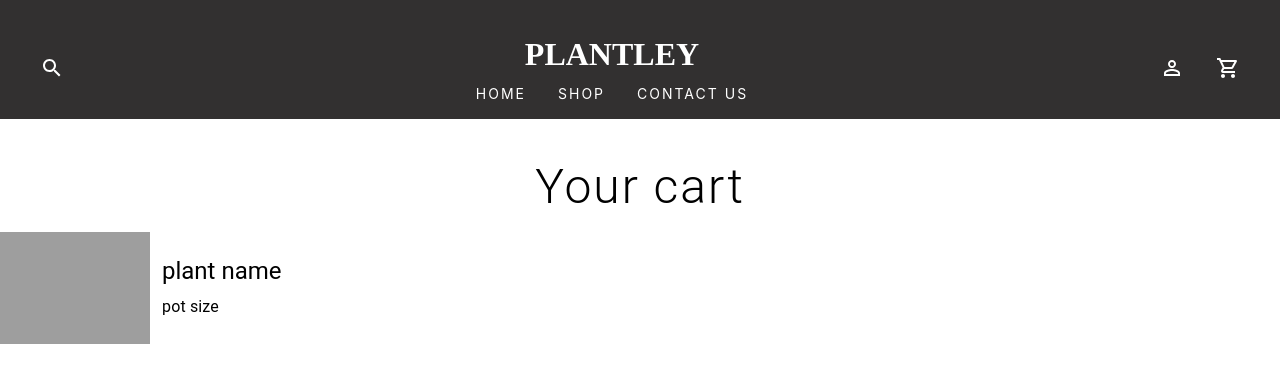
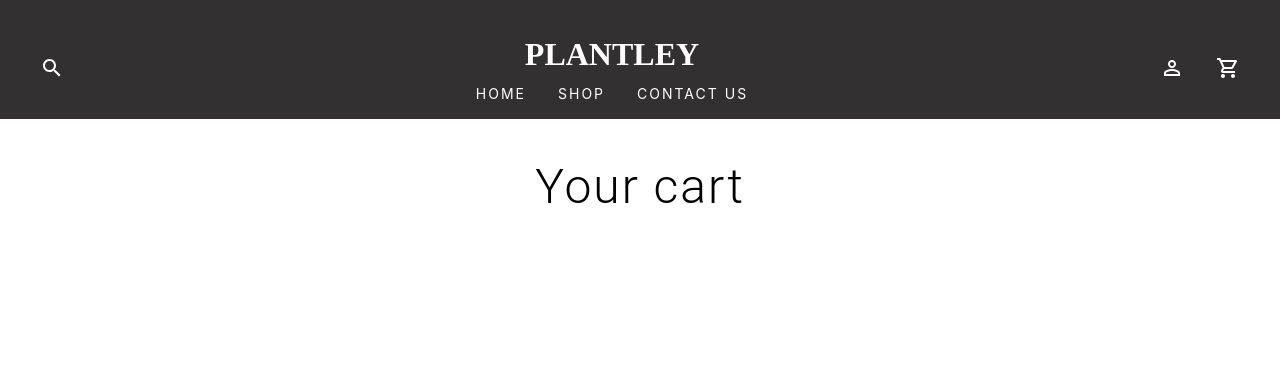
Before and after one commit to gladys-pascual/plantley, a React (Create React App) app in the folder frontend/: page /cart in a window 1280 px wide. Shown: the top 382 px of the page. Built offline with nearby package versions, Linux system fonts and the light colour scheme; a web font is replaced by a local one.

Commit message:
[FE] add cart to local storage and render to cart items

```diff
--- a/frontend/src/App.tsx
+++ b/frontend/src/App.tsx
@@ -22,6 +22,8 @@ type CartArray = {
 function App() {
   const [cartArray, setCartArray] = React.useState<CartArray>([]);
   const [hasCartItems, setHasCartItems] = React.useState(false);
+  const [cartArrayFromStorage, setCartArrayFromStorage] =
+    React.useState<CartArray>([]);
 
   const handleAddToCart = (quantity: number, plantId: number) => {
     const isInCart = cartArray.find((item) => item.plantId === plantId);
@@ -33,19 +35,39 @@ function App() {
           : cartItem
       );
       setCartArray(updatedCart);
+      localStorage.setItem("cartItems", JSON.stringify(updatedCart));
     } else {
       setCartArray([...cartArray, { quantity, plantId }]);
+      localStorage.setItem(
+        "cartItems",
+        JSON.stringify([...cartArray, { quantity, plantId }])
+      );
     }
   };
 
+  const handleRemoveToCart = (plantId: number) => {
+    const updatedCart = cartArray.filter(
+      (cartItem) => cartItem.plantId === plantId
+    );
+    setCartArray(updatedCart);
+    localStorage.setItem("cartItems", JSON.stringify(updatedCart));
+  };
+
   React.useEffect(() => {
-    if (cartArray.length > 0) {
+    const localStorageCartItems = localStorage.getItem("cartItems");
+    if (localStorageCartItems) {
+      setCartArrayFromStorage(JSON.parse(localStorageCartItems));
+    }
+  }, [cartArray]);
+
+  React.useEffect(() => {
+    if (cartArrayFromStorage.length > 0) {
       setHasCartItems(true);
     }
     return () => {
       setHasCartItems(false);
     };
-  }, [cartArray.length]);
+  }, [cartArrayFromStorage.length]);
 
   return (
     <QueryClientProvider client={queryClient}>
@@ -60,7 +82,15 @@ function App() {
               element={<PlantDetailPage handleAddToCart={handleAddToCart} />}
             />
             <Route path="/contact-us" element={<ContactUs />} />
-            <Route path="/cart" element={<Cart />} />
+            <Route
+              path="/cart"
+              element={
+                <Cart
+                  cartArrayFromStorage={cartArrayFromStorage}
+                  handleRemoveToCart={handleRemoveToCart}
+                />
+              }
+            />
           </Routes>
         </CountProvider>
       </Router>
--- a/frontend/src/components/CartItem/CartItem.tsx
+++ b/frontend/src/components/CartItem/CartItem.tsx
@@ -1,26 +1,51 @@
 import * as React from "react";
 import Typography from "@mui/material/Typography";
 import "./CartItem.css";
+import { usePlant } from "../../hooks/usePlant";
+import Loading from "../../components/Loading/Loading";
+import Error from "../../components/Error/Error";
 
-const CartItem = () => {
+type CartItemProps = {
+  item: {
+    plantId: number;
+    quantity: number;
+  };
+  handleRemoveToCart: (plantId: number) => void;
+};
+
+const CartItem = ({ item, handleRemoveToCart }: CartItemProps) => {
+  const { plantDetails, plantDetailsLoading, plantDetailsError } = usePlant(
+    item.plantId.toString()
+  );
+
+  console.log(`plantDetails`, plantDetails);
   return (
+    <>
+      {plantDetailsLoading && <Loading />}
+      {plantDetailsError && <Error />}
+      {plantDetails && (
         <div className="cart-item">
           <div className="cart-img-wrapper">
             <img
-          src={`http://127.0.0.1:8000/images/monstera_deliciosa.jpg`}
-          alt=""
+              src={`http://127.0.0.1:8000${plantDetails.image}`}
+              alt={plantDetails.name}
               className="cart-img"
             />
           </div>
           <div className="name-and-size">
             <Typography gutterBottom variant="h5" component="h5">
-          plant name
+              {plantDetails.name}
             </Typography>
             <Typography gutterBottom variant="body1">
-          pot size
+              {plantDetails.potSize}
+            </Typography>
+            <Typography gutterBottom variant="body1">
+              Quantity: {item.quantity}
             </Typography>
           </div>
         </div>
+      )}
+    </>
   );
 };
 
--- a/frontend/src/pages/Cart/Cart.tsx
+++ b/frontend/src/pages/Cart/Cart.tsx
@@ -3,7 +3,13 @@ import Typography from "@mui/material/Typography";
 import "./Cart.css";
 import CartItem from "../../components/CartItem/CartItem";
 
-const Cart = () => {
+type CartProps = {
+  cartArrayFromStorage: { plantId: number; quantity: number }[];
+  handleRemoveToCart: (plantId: number) => void;
+};
+
+const Cart = ({ cartArrayFromStorage, handleRemoveToCart }: CartProps) => {
+  console.log(`cartArrayFromStorage`, cartArrayFromStorage);
   return (
     <div className="cart">
       <Typography
@@ -16,7 +22,9 @@ const Cart = () => {
         Your cart
       </Typography>
       <div className="cart-items">
-        <CartItem />
+        {cartArrayFromStorage.map((item) => (
+          <CartItem item={item} handleRemoveToCart={handleRemoveToCart} />
+        ))}
       </div>
     </div>
   );
```
Lines whose indentation alone changed are shown as unchanged.
